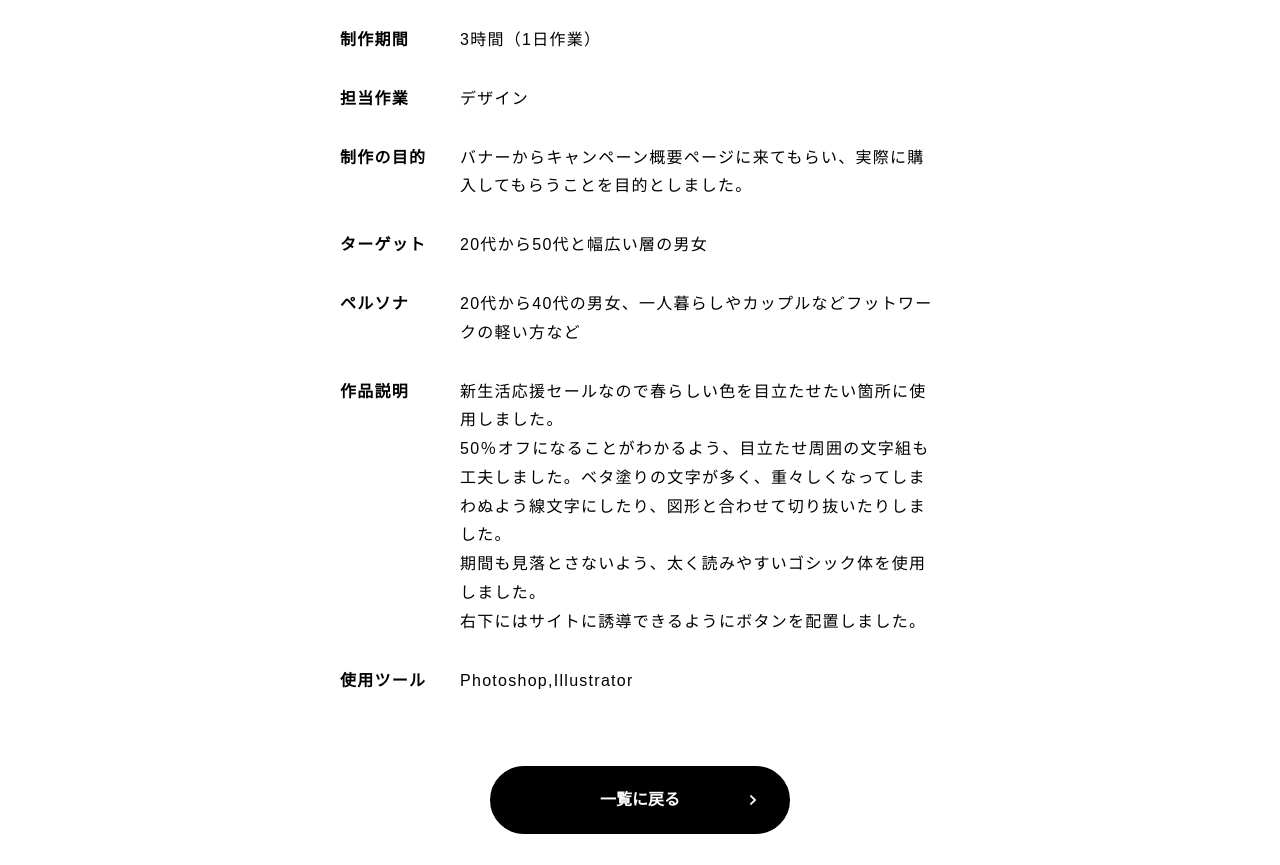
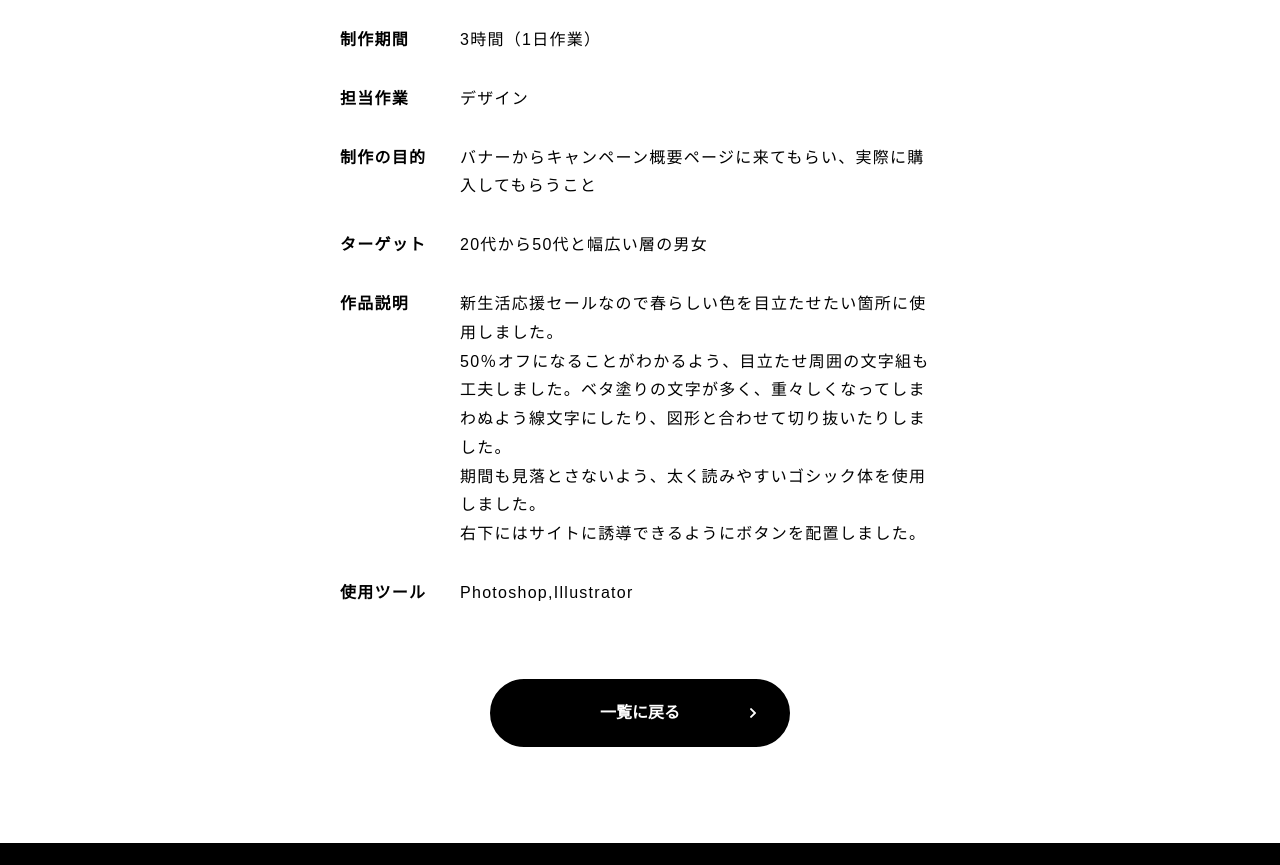
Before and after one commit to iwamoto-1938/iwamoto-hayate-portfolio, a plain HTML site: page works/work_banner02.html in a window 1280 px wide. Shown: the part 1160-2025 px from the top of the page. Drawn offline with Linux system fonts and the light colour scheme; a web font is replaced by a local one.

Commit message:
Update work_banner02.html

```diff
--- a/works/work_banner02.html
+++ b/works/work_banner02.html
@@ -84,16 +84,12 @@
               <tr>
                 <th>制作の目的</th>
                 <td>
-                バナーからキャンペーン概要ページに来てもらい、実際に購入してもらうことを目的としました。
+                バナーからキャンペーン概要ページに来てもらい、実際に購入してもらうこと
                 </td>
               </tr>
               <tr>
                 <th>ターゲット</th>
                 <td>20代から50代と幅広い層の男女</td>
-              </tr>
-              <tr>
-                <th>ペルソナ</th>
-                <td>20代から40代の男女、一人暮らしやカップルなどフットワークの軽い方など</td>
               </tr>
               <tr>
                 <th>作品説明</th>
```
